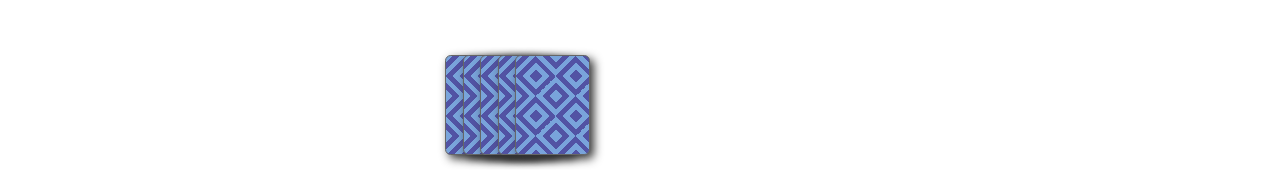
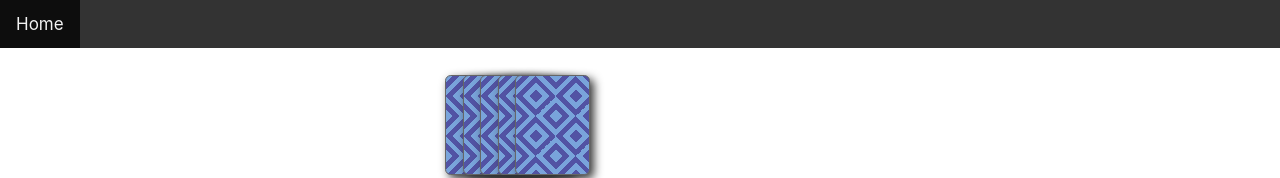
Before and after one commit to Kestrel12/CardGame, a React (Vite) app in the folder cardgame/: page / in a window 1280 px wide. Shown: the top 178 px of the page. Built offline with nearby package versions, Linux system fonts and the light colour scheme.

Commit message:
added top nav bar

```diff
--- a/cardgame/src/App.tsx
+++ b/cardgame/src/App.tsx
@@ -11,6 +11,17 @@ function App() {
 
   return (
       <>
+
+          <div style={{position: "fixed", width:"100%", backgroundColor: "#333333"}}>
+              <div className="bounding">
+                  <div className="topnav" id="myTopnav">
+                      <a href="index.html">Home</a>
+                  </div>
+              </div>
+          </div>
+
+          <br/>
+
           <BoardEights />
           <ModalContainer />
     </>
--- a/cardgame/src/resources/css/index.css
+++ b/cardgame/src/resources/css/index.css
@@ -6,3 +6,41 @@ body {
   -webkit-font-smoothing: antialiased;
   -moz-osx-font-smoothing: grayscale;
 }
+
+.bounding {
+    max-width: 1446px;
+    margin-left: auto;
+    margin-right: auto;
+}
+
+.topnav {
+    overflow: hidden;
+    background-color: #333333;
+}
+
+    .topnav a {
+        float: left;
+        display: block;
+        color: #f2f2f2;
+        text-align: center;
+        padding: 14px 16px;
+        text-decoration: none;
+        font-size: 17px;
+    }
+
+        .topnav a:hover {
+            background-color: #0d0d0d;
+        }
+
+        .topnav a.active {
+            background-color: #040404;
+            color: white;
+        }
+
+    .topnav .icon {
+        display: none;
+    }
+
+.nowrap {
+    white-space: nowrap;
+}
```
Also changed, not shown: cardgame/index.html (+4 -4 lines).
